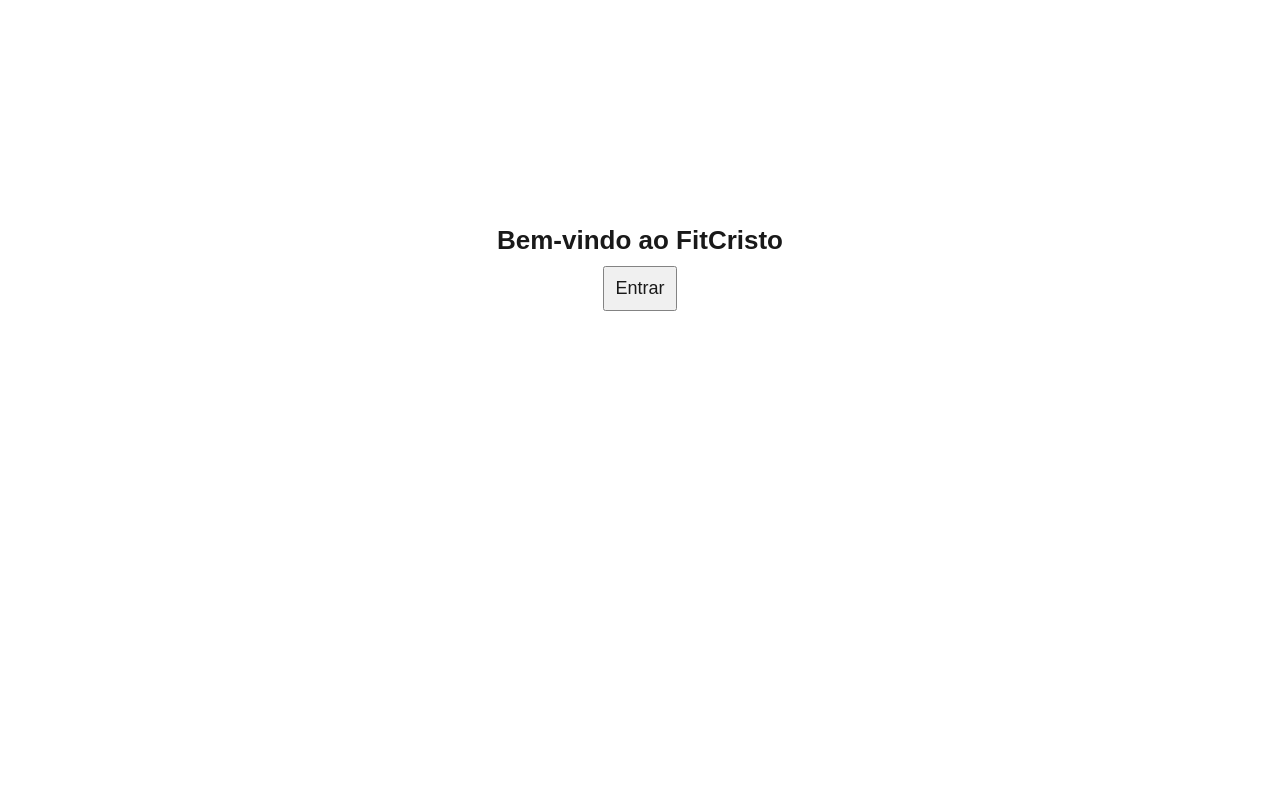
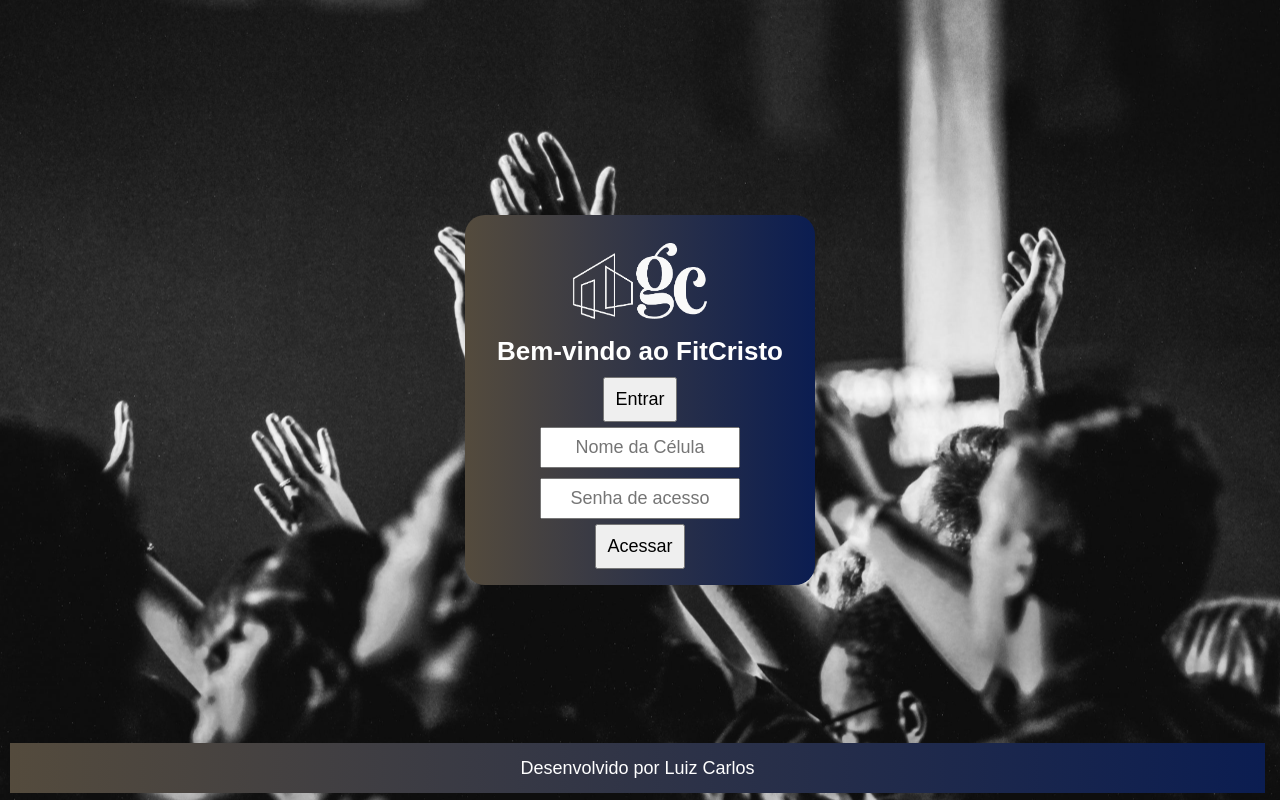
Before and after one commit to HiGuedes/FitCristo, a plain HTML site: page index.html in a window 1280 px wide. Both pictures are taken after a click on the button "Entrar". Drawn offline with Linux system fonts and the light colour scheme.

Commit message:
Alteração em style do projeto e mais uma tentativa de integração com planilha

```diff
--- a/index.html
+++ b/index.html
@@ -13,18 +13,27 @@
 
     <div class="menu_container">
         <div class="menu_box">
-            <h1>Bem-vindo ao FitCristo</h1>
+            <div class="logogc">
+                <img src="src/assets/imgs/lagoinhaiconGC.png" width="150" height="100" alt="Icone de GC's Lagoinha">
+            </div>
+                <h1>Bem-vindo ao FitCristo</h1>
                 <button onclick="mostrarLogin()">Entrar</button>
 
                 <div class="login-container" id="loginBox">
-                    <input type="text" placeholder="Usuário" id="usuario"><br>
-                    <input type="password" placeholder="Senha" id="senha"><br>
+                    <input type="text" placeholder="Nome da Célula" id="usuario"><br>
+                    <input type="password" placeholder="Senha de acesso" id="senha"><br>
                     <button onclick="validarLogin()">Acessar</button>
                 </div>
         </div>
     </div>
 
-    <script src="assets/js/script.js" type="text/javascript"></script>
+    <script src="src/api-project/script.js" type="text/javascript"></script>
 
 </body>
+
+    <footer class="footer">
+            <span class="footer_conteudo">Desenvolvido por Luiz Carlos</span>
+        </div>
+    </footer>
+
 </html>
--- a/src/api-project/script.js
+++ b/src/api-project/script.js
@@ -1,4 +1,3 @@
-
 // funções de botões no index.html
 function mostrarLogin() {
     document.getElementById("loginBox").style.display = "block";
--- /dev/null
+++ b/src/styles/painel.css
@@ -0,0 +1,55 @@
+h2{
+    margin-bottom: 10px;
+    font-size: 26px;
+    color: white;
+}
+
+#enviar{
+    border: none;
+    background-color: #544B3D;
+    color: white;
+    width: 200px;
+    margin-top: 10px;
+    border-radius: 5px;
+}
+
+#enviar:hover{
+    background-color: #333333;
+}
+
+.painel_container{
+    width: 100vw;
+    height: 100vh;
+    display: flex;
+    flex-direction: row;
+    justify-content: center;
+    align-items: center;
+}
+
+.painel_box{
+    width: 350px;
+    height: 550px;
+    align-items: center;
+    display: flex;
+    flex-direction: column;
+    justify-content: center;
+    background-image: linear-gradient(90deg, #544B3D, #0B1D51);
+    border-radius: 20px;
+}
+
+.footer { /* posicionamento e estilização do rodape */
+    position: fixed;
+    padding: 7px;
+    bottom: 7px;
+    left: 10px;
+    right: 15px;
+    height: 50px;
+    display: flex;
+    justify-content: center;
+    align-items: center;
+    color: #fff;
+    gap: 20px;
+    background-image: linear-gradient(90deg, #544B3D, #0B1D51);
+    vertical-align: baseline;
+    z-index: 1;
+}
--- /dev/null
+++ b/src/styles/ranking.css
@@ -0,0 +1,42 @@
+.container-graficos {
+
+    display: flex;
+    flex-direction: row;
+    justify-content: center;
+    align-items: center;
+    gap: 20px; /* Espaçamento entre os gráficos */
+    padding: 20px;
+    border-radius: 10px;
+    background: linear-gradient(90deg, #544B3D, #0B1D51); /* Gradiente de fundo */
+}
+
+.grafico {
+    border: none;
+    width: 900px;
+    height: 600px;
+    background: #fff;
+    padding: 0px;
+}
+
+.footer { /* posicionamento e estilização do rodape */
+    position: fixed;
+    padding: 7px;
+    bottom: 7px;
+    left: 10px;
+    right: 15px;
+    height: 50px;
+    display: flex;
+    justify-content: center;
+    align-items: center;
+    color: #fff;
+    gap: 20px;
+    background-image: linear-gradient(90deg, #544B3D, #0B1D51);
+    vertical-align: baseline;
+    z-index: 1;
+}
+
+h2{
+    margin-bottom: 10px;
+    font-size: 26px;
+    color: white;
+}
--- a/src/styles/styles.css
+++ b/src/styles/styles.css
@@ -6,21 +6,19 @@
     margin: 0px;
     box-sizing: border-box;
 }
+
 body{
-    height: 100hv;
-    display: flex;
-    align-items: center;
-    justify-content: center;
-    background-attachment: fixed;
-    background-size: 100%;
-    opacity: 0.90;
-    background-position: 0%;
+    background-image: url('https://raw.githubusercontent.com/HiGuedes/FitCristo/refs/heads/main/src/assets/imgs/fundo.jpg'); /* Caminho para a imagem */
+    background-size: cover; /* Faz a imagem cobrir toda a tela */
+    background-position: center; /* Centraliza a imagem */
+    background-repeat: no-repeat; /* Evita a repetição da imagem */
+    height: 100vh; /* Faz o fundo cobrir toda a tela */
+    margin: 0;
 }
 
 .menu_container{
     width: 100vw;
     height: 100vh;
-    background-color: linear-gradient(90deg, #af2896, #509bf5); /* Gradiente de fundo */
     display: flex;
     flex-direction: row;
     justify-content: center;
@@ -28,14 +26,19 @@ body{
 }
 
 .menu_box{
-    width: 300px;
-    height: 350px;
-    background-color: linear-gradient(90deg, #af2896, #509bf5); /* Gradiente de fundo */
+    width: 350px;
+    height: 370px;
+    align-items: center;
+    display: flex;
+    flex-direction: column;
+    justify-content: center;
+    background-image: linear-gradient(90deg, #544B3D, #0B1D51);
+    border-radius: 20px;
 }
 
 .login-container {
     display: none;
-    margin-top: 10px;
+    margin-top: 0px;
 }
 
 input {
@@ -49,49 +52,29 @@ button {
     cursor: pointer;
 }
 
-.painel_container{
-    width: 100vw;
-    height: 100vh;
-    background: #6c7a89;
-    display: flex;
-    flex-direction: column;
-    justify-content: center;
-    align-items: center;
-}
-
-.painel_box{
-    width: 600px;
-    height: 800px;
-    background: #fff;
-    padding: 0px;
-    display: flex;
-    align-items: center;
-    justify-content: center;
-    flex-direction: column;
-}
-
 h1{
     margin-bottom: 10px;
     font-size: 26px;
-    color: black;
+    color: white;
 }
 
-.container-graficos {
-
+.footer { /* posicionamento e estilização do rodape */
+    position: fixed;
+    padding: 7px;
+    bottom: 7px;
+    left: 10px;
+    right: 15px;
+    height: 50px;
     display: flex;
-    flex-direction: row;
     justify-content: center;
     align-items: center;
-    gap: 20px; /* Espaçamento entre os gráficos */
-    padding: 20px;
-    border-radius: 10px;
-    background: linear-gradient(90deg, #af2896, #509bf5); /* Gradiente de fundo */
+    color: #fff;
+    gap: 20px;
+    background-image: linear-gradient(90deg, #544B3D, #0B1D51);
+    vertical-align: baseline;
+    z-index: 1;
 }
 
-.grafico {
-    border: none;
-    width: 900px;
-    height: 600px;
-    background: #fff;
-    padding: 0px;
+.logogc{
+    align-items: center;
 }
```
Also changed, not shown: painel.html (+10 -6 lines), ranking.html (+7 -46 lines), src/api-project/painel.js (added, +17 -0 lines), src/assets/imgs/lagoinhaiconGC.png (added).
